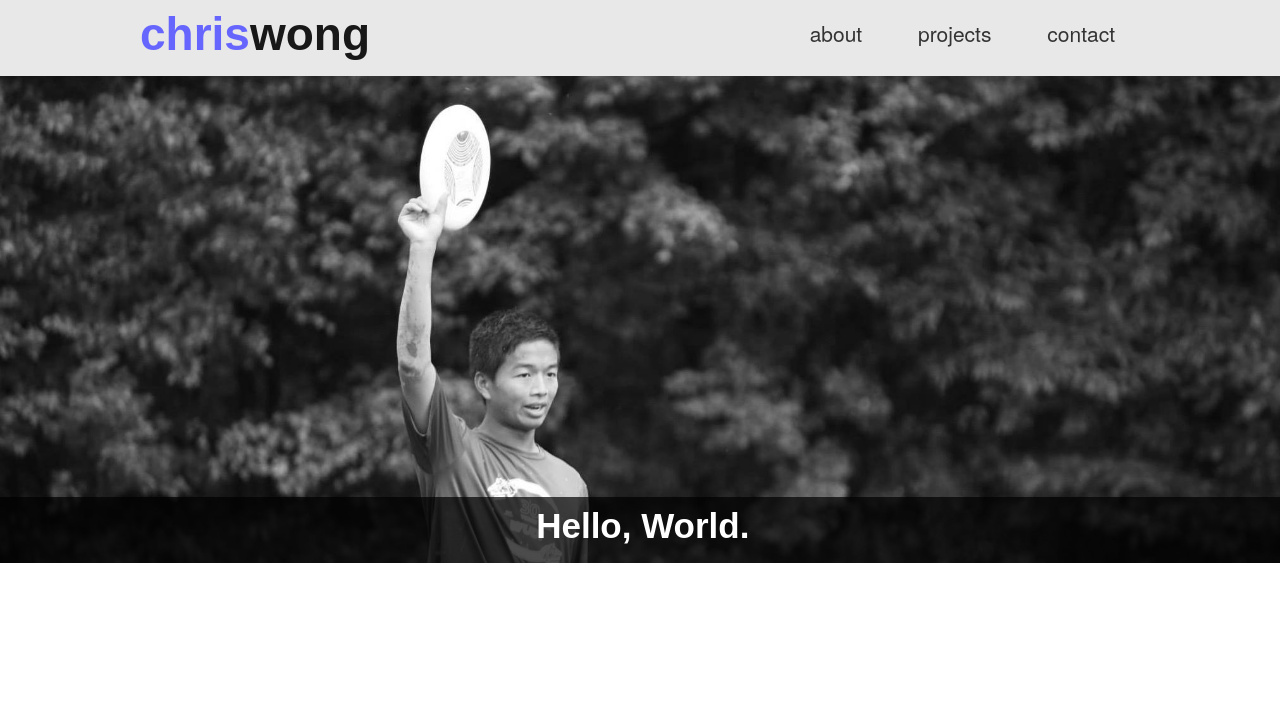
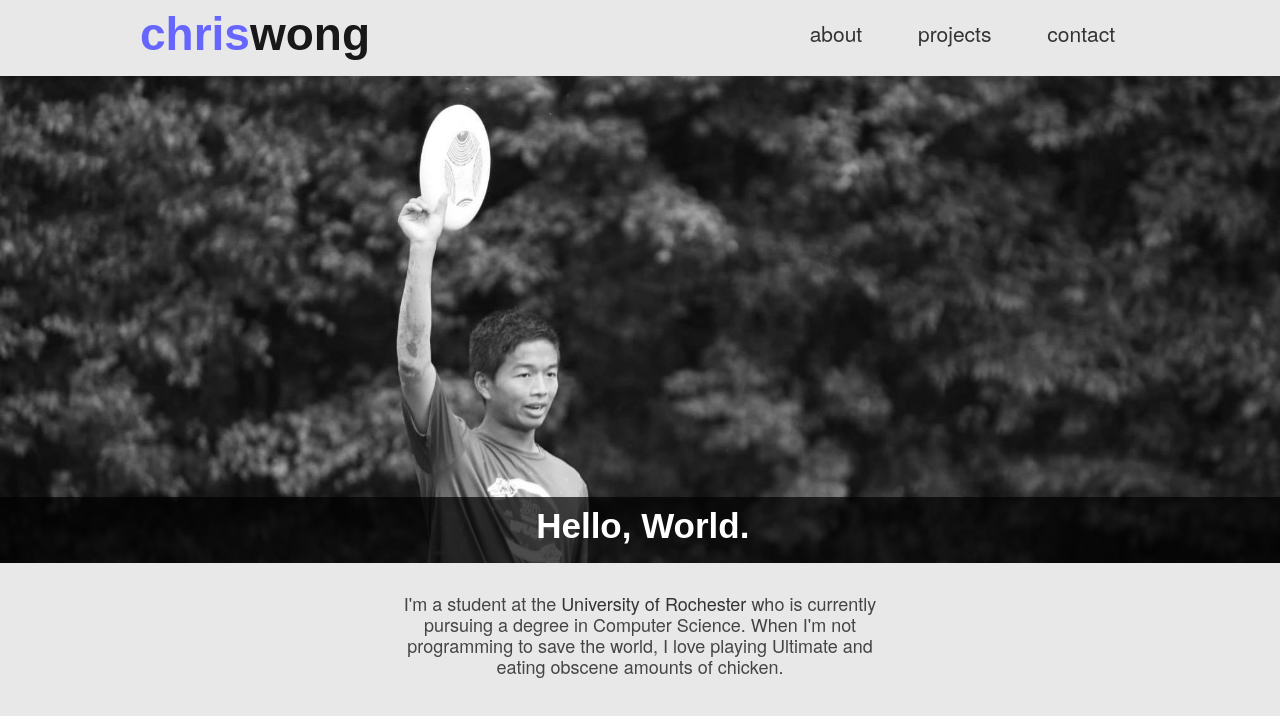
Before and after one commit to chriswong24/chriswong24.github.io, a plain HTML site: page index.html in a window 1280 px wide. Drawn offline with Linux system fonts and the light colour scheme.

Commit message:
More updates

```diff
--- a/index.html
+++ b/index.html
@@ -30,6 +30,7 @@
 						=============================================== -->
 					<div class ="six columns">
 						<h1 class = title>
+							<a href = "http://chriswong.co/">
 							<span>Chris</span>Wong
 						</h1>
 					</div>
@@ -55,15 +56,20 @@
 				</div>
 			</div>
 
+			<!-- Cover Photo
+				=============================================== -->
+
 			<div class = "full_img">
-
 				<!--<img alt = "Cover" src = "images/Website_Cover.jpeg"> -->
-
 				<div class = "fullimg_desc">
 					<h2> Hello, World. </h2>
 				</div>
 			</div>
 
+			<div class = "container narrow">
+				 I'm a student at the <a href = "http://rochester.edu"> University of Rochester</a> who is
+				 currently pursuing a degree in Computer Science.  When I'm not programming to save the world,
+				 I love playing Ultimate and eating obscene amounts of chicken.
 
 		</body>
 	</html>
--- a/stylesheets/base.css
+++ b/stylesheets/base.css
@@ -61,7 +61,7 @@
 /* #Basic Styles
 ================================================== */
 	body {
-		background: #fff;
+		background: #E8E8E8;
 		font: 14px/21px "HelveticaNeue", "Helvetica Neue", Helvetica, Arial, sans-serif;
 		color: #444;
 		-webkit-font-smoothing: antialiased; /* Fix for webkit rendering */
@@ -75,15 +75,11 @@
 		color: #181818;
 		font-family: "Arial", "Times New Roman", serif;
 		font-weight: 600; }
-	h1 .title { text-transform: lowercase;}
+	h1 a { color: #181818;}
 	h1 span { color: #6666FF; }
 	h1 a, h2 a, h3 a, h4 a, h5 a, h6 a { font-weight: inherit; }
 	h1 { font-size: 46px; line-height: 1.5em; margin-bottom: 14px;}
 	h2 { font-size: 35px; line-height: 40px; margin-bottom: 10px; }
-	h2 .img_desc{
-		text-align: center;
-		color: #FFF;
-	}
 	h3 { font-size: 28px; line-height: 34px; margin-bottom: 8px; }
 	h4 { font-size: 21px; line-height: 30px; margin-bottom: 4px; }
 	h5 { font-size: 17px; line-height: 24px; }
--- a/stylesheets/layout.css
+++ b/stylesheets/layout.css
@@ -32,6 +32,12 @@
 	width: 1020px;
 	margin: 0px auto;
 	padding: 0px;
+}
+.container.narrow{
+	width:500px;
+	text-align: center;
+	font-size: 18px;
+	padding:30px;
 }
 
 .main{
```
